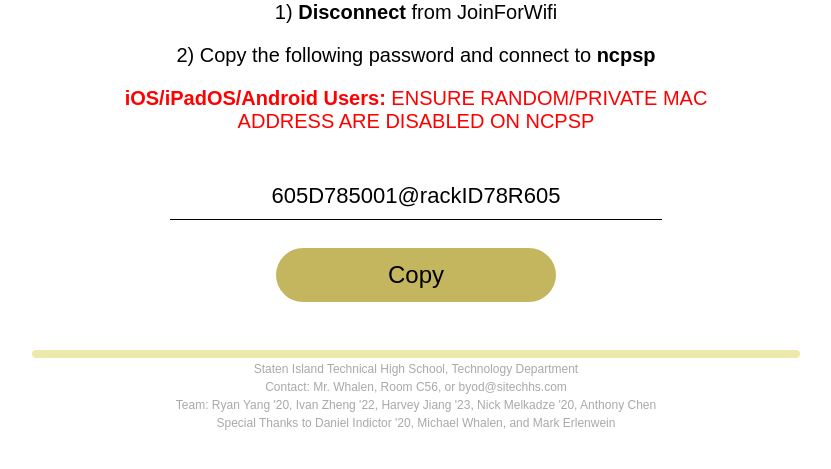
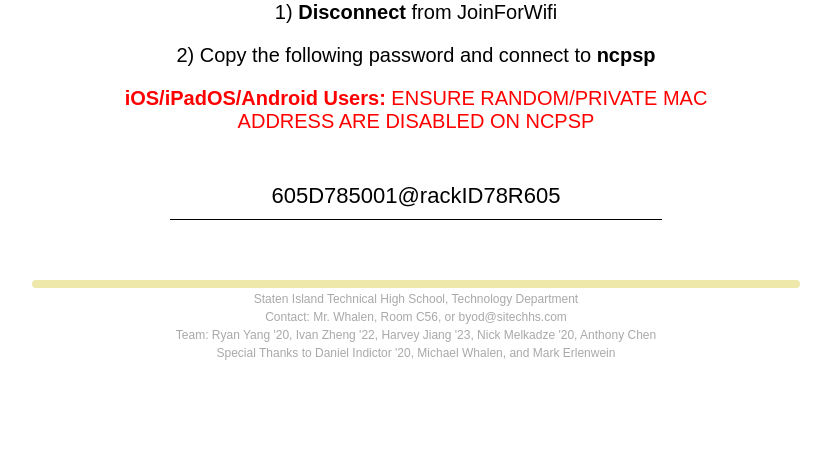
Before and after one commit to abitblue/automactic, a Django app: page /success/ in a window 1280 px wide. Shown: the part 298-767 px from the top of the page, without its empty margins (224-1055 px from the left). Run offline with Django 4.2, Linux system fonts and the light colour scheme.

Commit message:
fixed success.html

```diff
--- a/login/static/style.css
+++ b/login/static/style.css
@@ -55,7 +55,7 @@
     text-transform: uppercase;
 }
 
-.button2{
+.button2 {
     margin-bottom: 4vh !important;
 }
 
@@ -72,14 +72,14 @@
     background-color: palegoldenrod;
 }
 
-.footerText{
+.footerText {
     margin-bottom: 0.5vh;
     margin-top: 0.5vh;
     color: darkgrey;
     font-size: 1.5vh;
 }
 
-.lastFooter{
+.lastFooter {
     margin-bottom: 3vh;
 }
 
@@ -174,6 +174,7 @@
     width: 20vw;
     height: auto;
 }
+
 .button {
     background-color: var(--color-techgold);
     text-align: center;
@@ -218,7 +219,7 @@
     right: 0;
 }
 
-.wifipass {
+#wifipass {
     font-size: 2.75vh;
     text-align: center;
 }
--- a/templates/login/success.html
+++ b/templates/login/success.html
@@ -11,8 +11,9 @@
     <p class="bodyText">1) <b>Disconnect</b> from JoinForWifi</p>
     <p class="bodyText">2) Copy the following password and connect to <b>ncpsp</b></p>
     <div class="innerWidth">
-        <p class="bodyText errorText"><b>iOS/iPadOS/Android Users:</b> ENSURE RANDOM/PRIVATE MAC ADDRESS ARE DISABLED ON NCPSP</p>
-        <input type="text" class="formField wifipass" value="605D785001@rackID78R605" readonly>
+        <p class="bodyText errorText"><b>iOS/iPadOS/Android Users:</b> ENSURE RANDOM/PRIVATE MAC ADDRESS ARE DISABLED ON
+            NCPSP</p>
+        <input type="text" id="wifipass" class="formField" value="605D785001@rackID78R605" readonly>
         <button id="copyButton" class="button">Copy</button>
     </div>
 
@@ -22,28 +23,38 @@
         // TODO: Find a suitable replacement?
         // NOTE: the Clipboard API is HTTPS only, and is currently still a working draft. (as of 2022/07/07)
 
-        let can_copy = true;
+        let canCopy = true;
+
+        const notFullyDeprecated = document.queryCommandSupported('assasa');
+
         try {
-            document.queryCommandSupported('copy');
-            can_copy = true;
-        } catch (e) {
-            if (e instanceof TypeError) {
+            if (notFullyDeprecated === false) {
+                canCopy = false
                 document.querySelector("#copyButton").remove();
+                throw "queryCommandSupported is fully deprecated"
             }
+        } catch
+            (e) {
+            console.log(e)
+
         }
 
-        if (can_copy) {
+        if (canCopy) {
             document.querySelector("#copyButton").addEventListener("click", function () {
-                const copyText = document.querySelector("input.wifipass");
-                copyText.setSelectionRange(0, copyText.value.length);
-                copyText.select();
 
                 try {
-                    throw new TypeError('test2');
+                    if (notFullyDeprecated === false) {
+                        this.innerHTML = "Copy Manually";
+                        throw "copy function does not work properly"
+                    }
+                    const copyText = document.querySelector("#wifipass");
+                    copyText.setSelectionRange(0, copyText.value.length);
+                    copyText.select();
                     document.execCommand("copy");
                     this.innerHTML = "Copied!";
+
                 } catch (e) {
-                    if (e instanceof TypeError) this.innerHTML = "Copy Manually";
+                    console.log(e)
                 }
             });
         }
```
Also changed, not shown: login/tests/__init__.py (+6 -0 lines). Lines whose indentation alone changed are shown as unchanged.
